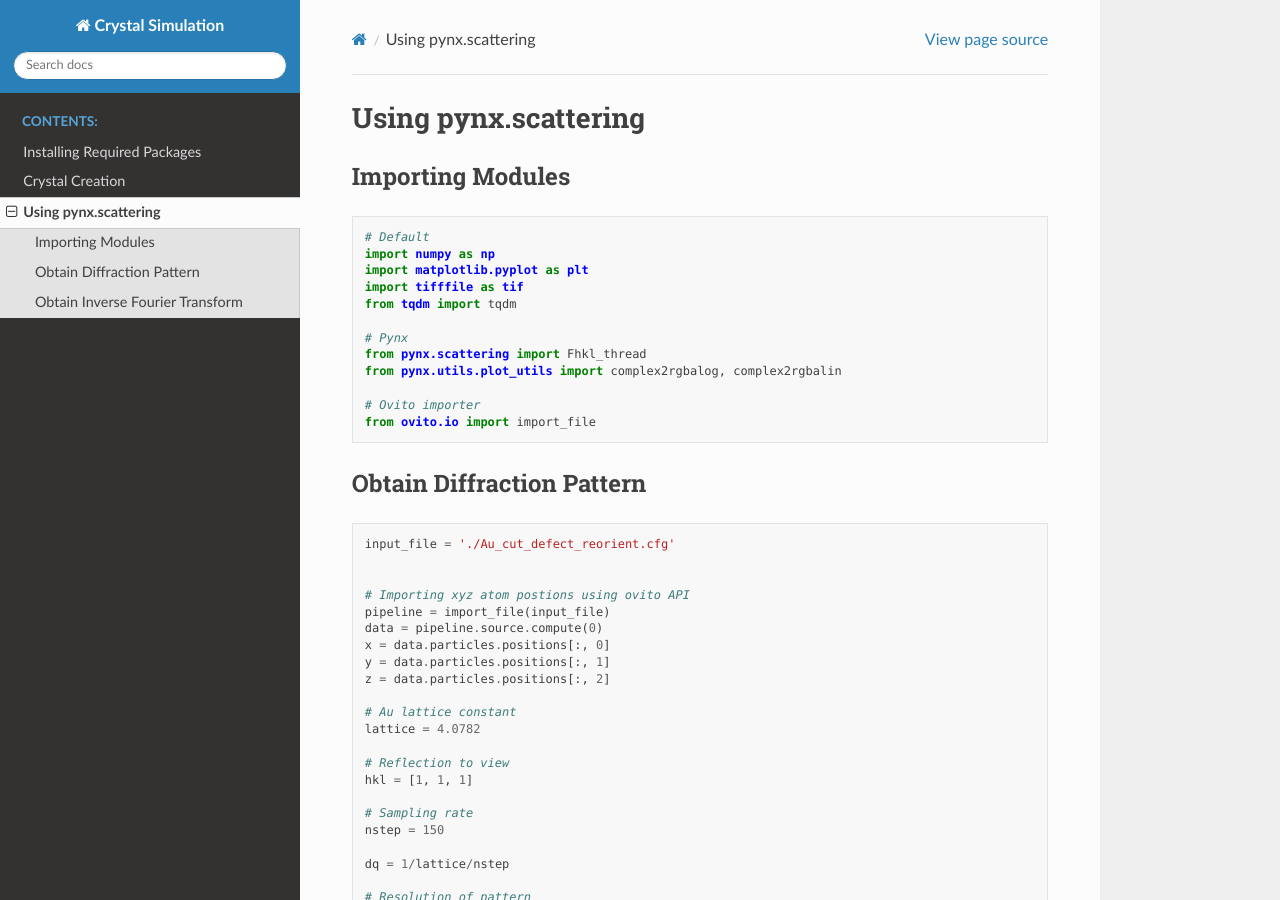
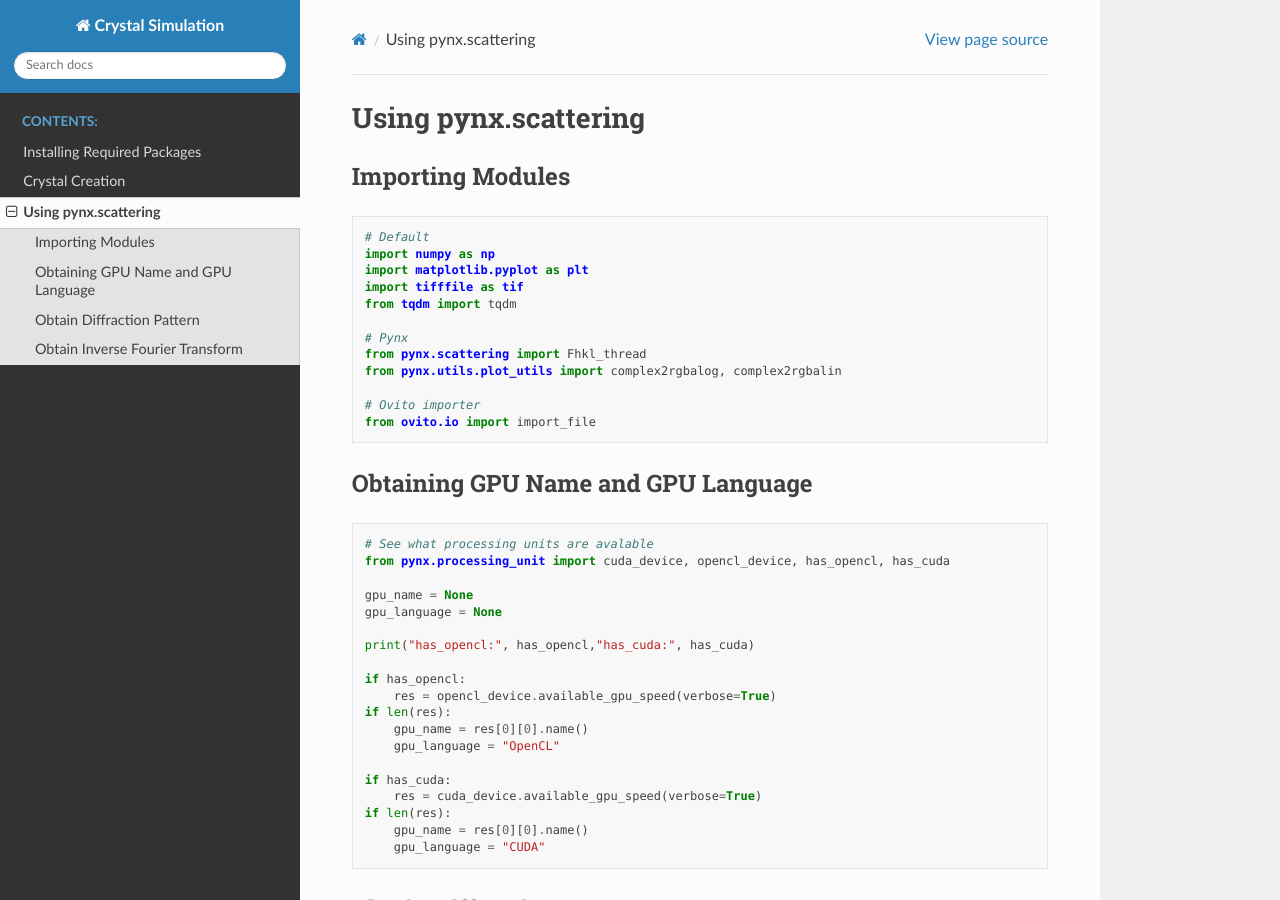
Before and after one commit to WilliamJudge94/crystal_simulation, a Sphinx documentation site: the page built from docs/pynx_usage.rst, in a window 1280 px wide and 900 px high. Built offline with Sphinx 7.4.7 and the Read the Docs theme 2.0.0, drawn with Linux system fonts in a browser that asks for light colours.

Commit message:
docs update 7

```diff
--- a/docs/pynx_usage.rst
+++ b/docs/pynx_usage.rst
@@ -20,6 +20,32 @@ Importing Modules
 
     # Ovito importer
     from ovito.io import import_file
+
+
+Obtaining GPU Name and GPU Language
+===================================
+
+.. code:: python
+
+    # See what processing units are avalable
+    from pynx.processing_unit import cuda_device, opencl_device, has_opencl, has_cuda
+
+    gpu_name = None
+    gpu_language = None
+
+    print("has_opencl:", has_opencl,"has_cuda:", has_cuda)
+
+    if has_opencl:
+        res = opencl_device.available_gpu_speed(verbose=True)
+    if len(res):
+        gpu_name = res[0][0].name()
+        gpu_language = "OpenCL"
+
+    if has_cuda:
+        res = cuda_device.available_gpu_speed(verbose=True)
+    if len(res):
+        gpu_name = res[0][0].name()
+        gpu_language = "CUDA"
 
 
 Obtain Diffraction Pattern
```
